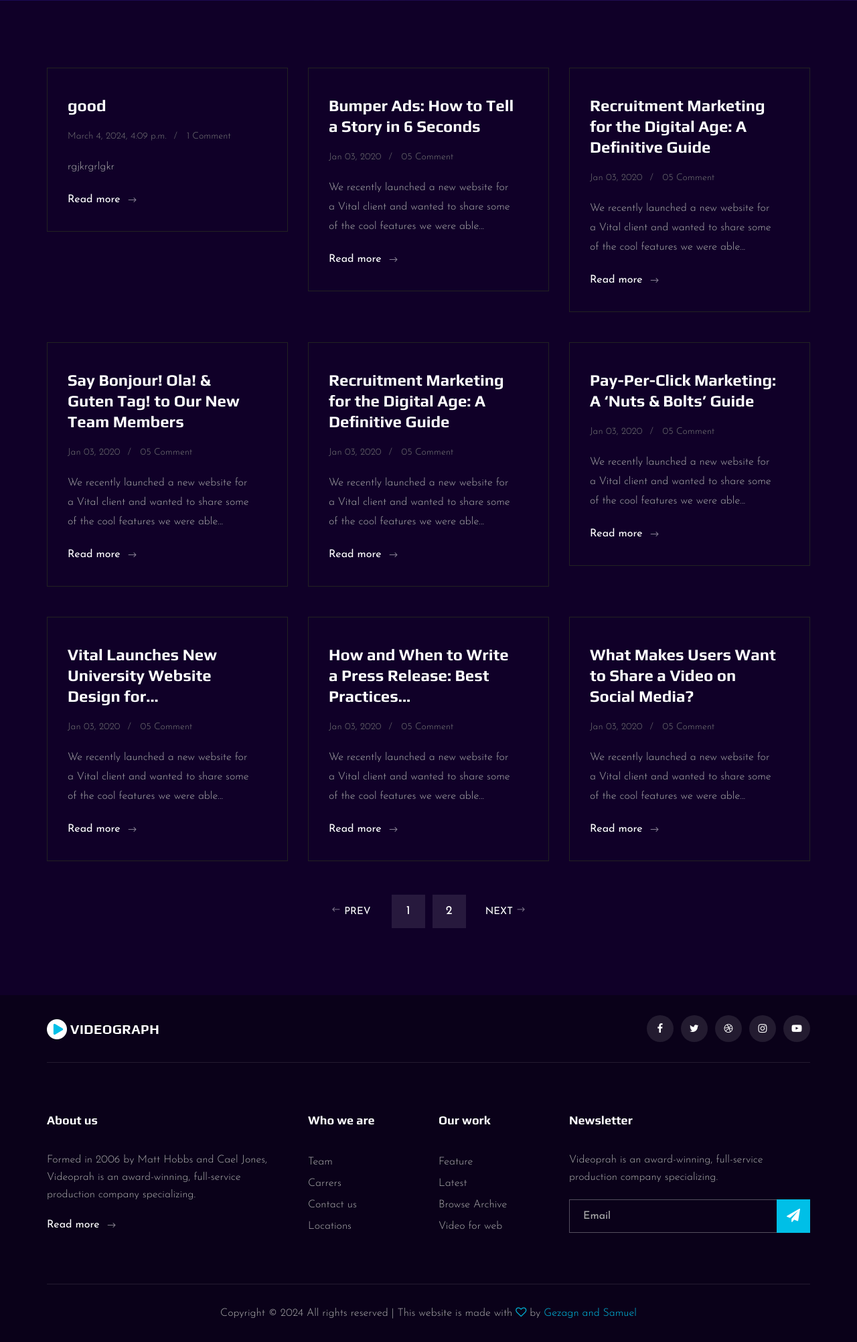
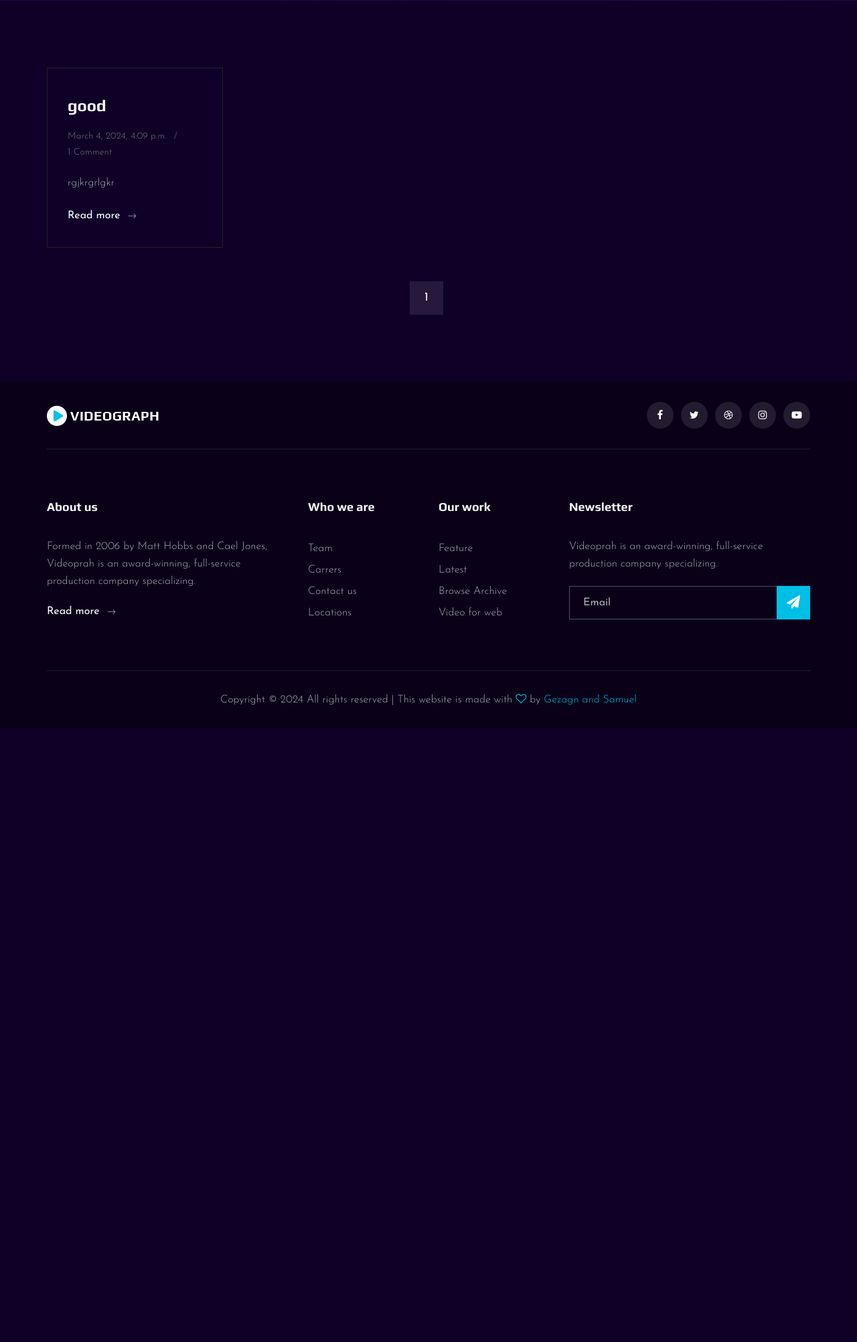
Before and after one commit to samimoke/VidioGraphics, a Django app: page /blog in a window 1280 px wide. Shown: the part 375-2379 px from the top of the page at 67% size. After the commit the page ends 1463 px from the top, so only its background shows below. Run offline with Django 5.2, Linux system fonts and the light colour scheme; data comes from the database, SQL or seed files in the repository; both versions use the stored data as it was after the commit; tables that the repository leaves empty hold one stand-in row (values such as "Sample post"); some libraries are stand-ins or nearby versions.

Commit message:
pagination added

```diff
--- a/graphics/templates/blog.html
+++ b/graphics/templates/blog.html
@@ -98,129 +98,49 @@
     <section class="blog spad">
         <div class="container">
             <div class="row">
-                <div class="col-lg-4 col-md-6 col-sm-6">
+                <div class="col-lg-3 col-md-6 col-sm-6">
                     <div class="blog__item">
-                        {% comment %} <h4>What Makes Users Want to Share a Video on Social Media?</h4> {% endcomment %}
+
                         {% for post in posts %}
                        <h4> {{post.title}}</h4>
                         <ul>
                             <li>{{post.created_on}}</li>
                             <li>{{post.comments.count}} Comment</li>
                         </ul>
-                        {% comment %} <p>We recently launched a new website for a Vital client and wanted to share some of the cool
-                            features we were able...</p> {% endcomment %}
-                            <p>{{post.body}}</p>
+                            <p>{{post.body|slice:100}}</p>
                         <a href="{% url 'blog-detail' post.id %}">Read more <span class="arrow_right"></span></a>
-                    </div>
+
                     {% endfor %}
-                </div>
-                <div class="col-lg-4 col-md-6 col-sm-6">
-                    <div class="blog__item">
-                        <h4>Bumper Ads: How to Tell a Story in 6 Seconds</h4>
-                        <ul>
-                            <li>Jan 03, 2020</li>
-                            <li>05 Comment</li>
-                        </ul>
-                        <p>We recently launched a new website for a Vital client and wanted to share some of the cool
-                            features we were able...</p>
-                        <a href="#">Read more <span class="arrow_right"></span></a>
                     </div>
                 </div>
-                <div class="col-lg-4 col-md-6 col-sm-6">
-                    <div class="blog__item">
-                        <h4>Recruitment Marketing for the Digital Age: A Definitive Guide</h4>
-                        <ul>
-                            <li>Jan 03, 2020</li>
-                            <li>05 Comment</li>
-                        </ul>
-                        <p>We recently launched a new website for a Vital client and wanted to share some of the cool
-                            features we were able...</p>
-                        <a href="#">Read more <span class="arrow_right"></span></a>
-                    </div>
-                </div>
-                <div class="col-lg-4 col-md-6 col-sm-6">
-                    <div class="blog__item">
-                        <h4>Say Bonjour! Ola! & Guten Tag! to Our New Team Members</h4>
-                        <ul>
-                            <li>Jan 03, 2020</li>
-                            <li>05 Comment</li>
-                        </ul>
-                        <p>We recently launched a new website for a Vital client and wanted to share some of the cool
-                            features we were able...</p>
-                        <a href="#">Read more <span class="arrow_right"></span></a>
-                    </div>
-                </div>
-                <div class="col-lg-4 col-md-6 col-sm-6">
-                    <div class="blog__item">
-                        <h4>Recruitment Marketing for the Digital Age: A Definitive Guide</h4>
-                        <ul>
-                            <li>Jan 03, 2020</li>
-                            <li>05 Comment</li>
-                        </ul>
-                        <p>We recently launched a new website for a Vital client and wanted to share some of the cool
-                            features we were able...</p>
-                        <a href="#">Read more <span class="arrow_right"></span></a>
-                    </div>
-                </div>
-                <div class="col-lg-4 col-md-6 col-sm-6">
-                    <div class="blog__item">
-                        <h4>Pay-Per-Click Marketing: A ‘Nuts & Bolts’ Guide</h4>
-                        <ul>
-                            <li>Jan 03, 2020</li>
-                            <li>05 Comment</li>
-                        </ul>
-                        <p>We recently launched a new website for a Vital client and wanted to share some of the cool
-                            features we were able...</p>
-                        <a href="#">Read more <span class="arrow_right"></span></a>
-                    </div>
-                </div>
-                <div class="col-lg-4 col-md-6 col-sm-6">
-                    <div class="blog__item">
-                        <h4>Vital Launches New University Website Design for...</h4>
-                        <ul>
-                            <li>Jan 03, 2020</li>
-                            <li>05 Comment</li>
-                        </ul>
-                        <p>We recently launched a new website for a Vital client and wanted to share some of the cool
-                            features we were able...</p>
-                        <a href="#">Read more <span class="arrow_right"></span></a>
-                    </div>
-                </div>
-                <div class="col-lg-4 col-md-6 col-sm-6">
-                    <div class="blog__item">
-                        <h4>How and When to Write a Press Release: Best Practices...</h4>
-                        <ul>
-                            <li>Jan 03, 2020</li>
-                            <li>05 Comment</li>
-                        </ul>
-                        <p>We recently launched a new website for a Vital client and wanted to share some of the cool
-                            features we were able...</p>
-                        <a href="#">Read more <span class="arrow_right"></span></a>
-                    </div>
-                </div>
-                <div class="col-lg-4 col-md-6 col-sm-6">
-                    <div class="blog__item">
-                        <h4>What Makes Users Want to Share a Video on Social Media?</h4>
-                        <ul>
-                            <li>Jan 03, 2020</li>
-                            <li>05 Comment</li>
-                        </ul>
-                        <p>We recently launched a new website for a Vital client and wanted to share some of the cool
-                            features we were able...</p>
-                        <a href="#">Read more <span class="arrow_right"></span></a>
-                    </div>
-                </div>
+
             </div>
-            <div class="row">
-                <div class="col-lg-12">
-                    <div class="pagination__option blog__pagi">
-                        <a href="#" class="arrow__pagination left__arrow"><span class="arrow_left"></span> Prev</a>
-                        <a href="#" class="number__pagination">1</a>
-                        <a href="#" class="number__pagination">2</a>
-                        <a href="#" class="arrow__pagination right__arrow">Next <span class="arrow_right"></span></a>
-                    </div>
-                </div>
-            </div>
+        {% comment %} </div> {% endcomment %}
+
+    <div class="row">
+    <div class="col-lg-12">
+        <div class="pagination__option blog__pagi">
+            {% if posts.has_previous %}
+                <a href="?page=1" class="arrow__pagination left__arrow"><span class="arrow_left"></span> First</a>
+                <a href="?page={{ posts.previous_page_number }}" class="arrow__pagination left__arrow"><span class="arrow_left"></span> Prev</a>
+            {% endif %}
+
+            {% for page in posts.paginator.page_range %}
+                {% if posts.number == page %}
+                    <span class="number__pagination current">{{ page }}</span>
+                {% else %}
+                    <a href="?page={{ page }}" class="number__pagination">{{ page }}</a>
+                {% endif %}
+            {% endfor %}
+
+            {% if posts.has_next %}
+                <a href="?page={{ posts.next_page_number }}" class="arrow__pagination right__arrow">Next <span class="arrow_right"></span></a>
+                <a href="?page={{ posts.paginator.num_pages }}" class="arrow__pagination right__arrow">Last <span class="arrow_right"></span></a>
+            {% endif %}
+        </div>
+    </div>
+</div>
+
         </div>
     </section>
     <!-- Blog Section End -->
--- a/graphics/vidgraph/views.py
+++ b/graphics/vidgraph/views.py
@@ -13,6 +13,7 @@ from django.shortcuts import redirect
 from django.contrib import messages
 # from django.contrib.auth import authenticate, login,logout
 from django.contrib.auth.decorators import login_required
+from django.core.paginator import Paginator, EmptyPage, PageNotAnInteger
 
 # Create your views here.
 
@@ -115,15 +116,41 @@ def contactus(request):
 
 def portfolio(request):
     return render(request, 'portfolio.html')
-class  Blogs(ListView):
-    model=Blog
-    template_name='blog.html'
+# class  Blogs(ListView):
+#     model=Blog
+#     template_name='blog.html'
+#     context_object_name = 'posts'
+#     # p=Paginator(Blog.objects.all(),3)
+#     paginate_by = 1
+#     def get_queryset(self):
+#         # Your queryset logic goes here
+#         return Blog.objects.all()
+class Blogs(ListView):
+    model = Blog
+    template_name = 'blog.html'
     context_object_name = 'posts'
-    # p=Paginator(Blog.objects.all(),3)
     paginate_by = 1
+
     def get_queryset(self):
         # Your queryset logic goes here
         return Blog.objects.all()
+
+    def get_context_data(self, **kwargs):
+        context = super().get_context_data(**kwargs)
+        blog_list = self.get_queryset()
+        paginator = Paginator(blog_list, self.paginate_by)
+        page = self.request.GET.get('page')
+        try:
+            posts = paginator.page(page)
+        except PageNotAnInteger:
+            # If page is not an integer, deliver first page.
+            posts = paginator.page(1)
+        except EmptyPage:
+            # If page is out of range (e.g. 9999), deliver last page of results.
+            posts = paginator.page(paginator.num_pages)
+
+        context['posts'] = posts
+        return context
 class PostDetail(DetailView):
     model = Blog
     # queryset= Blog.objects.all().order_by('-created_on')[:4]
@@ -211,7 +238,7 @@ def logins(request):
                     return redirect('index')
             else:
                 messages.error(request, "Email or password incorrect")
-                return render(request, "login.html")
+                return render(request, "Sign-in-siginup.html")
         else:
             f = UserLoginForm()
             return render(request=request,
```
Also changed, not shown: graphics/db.sqlite3, graphics/vidgraph/migrations/0001_initial.py.
